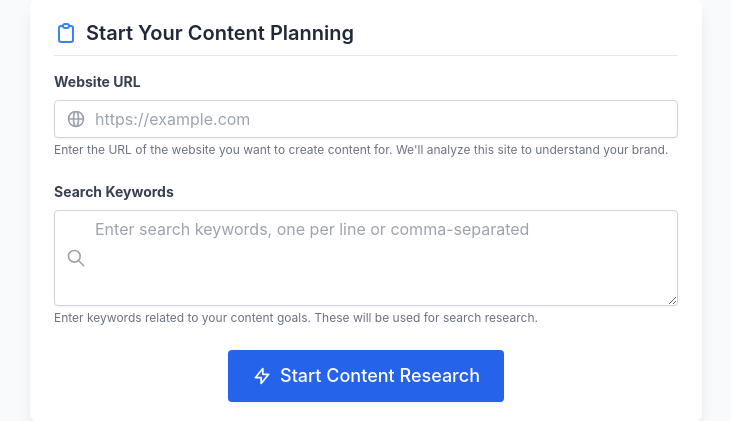
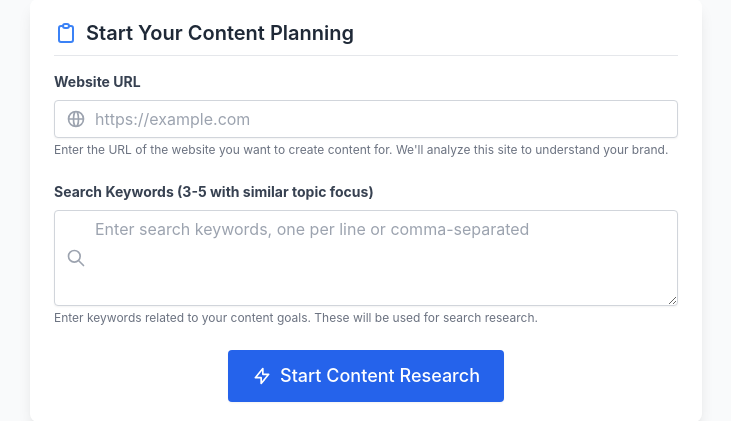
Before and after one commit to hjayne-creator/contentPlan, a Flask app: page / in a window 1280 px wide. Shown: the part 329-750 px from the top of the page, without its empty margins (274-1005 px from the left). Run offline with Flask 3, Linux system fonts and the light colour scheme; some libraries are stand-ins or nearby versions.

Commit message:
Update index.html

```diff
--- a/templates/index.html
+++ b/templates/index.html
@@ -101,7 +101,7 @@
 
                 <div class="mb-6">
                     <label class="block text-secondary-700 text-sm font-bold mb-2" for="keywords">
-                        Search Keywords
+                        Search Keywords (3-5 with similar topic focus)
                     </label>
                     <div class="relative">
                         <div class="absolute inset-y-0 left-0 flex items-center pl-3 pointer-events-none">
```
